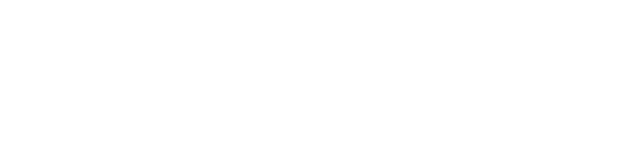
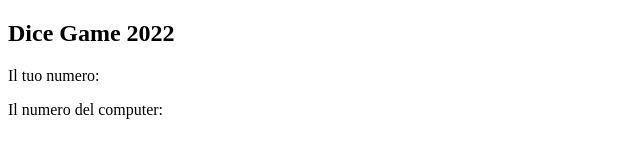
Before and after one commit to FrancescoLoCasto/js-mail-dadi, a plain HTML site: page index.html in a window 1280 px wide. Shown: the whole page, without its empty margins (0-640 px from the left). Drawn offline with Linux system fonts and the light colour scheme.

Commit message:
insert content on section dadi html and comm

```diff
--- a/index.html
+++ b/index.html
@@ -8,6 +8,25 @@
    </head>
    <body>
 
+      <section class="dadiGame">
+         <h2>
+            Dice Game 2022
+         </h2>
+
+         <p id="numberGamer">
+            Il tuo numero:
+         </p>
+
+         <p id="computerNumber">
+            Il numero del computer:
+         </p>
+
+         <p id="risultato">
+
+         </p>
+
+      </section>
+
 
       <!-- JS Script -->
       <script src="./js/script.js"></script>
```
Also changed, not shown: js/script.js (+8 -0 lines).
